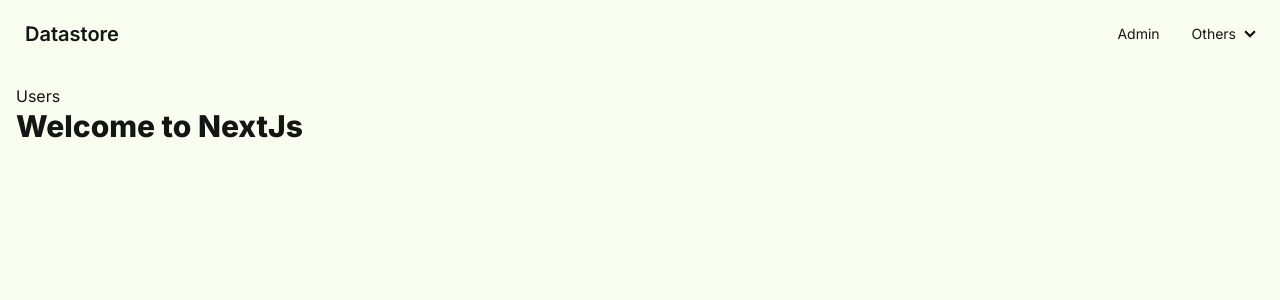
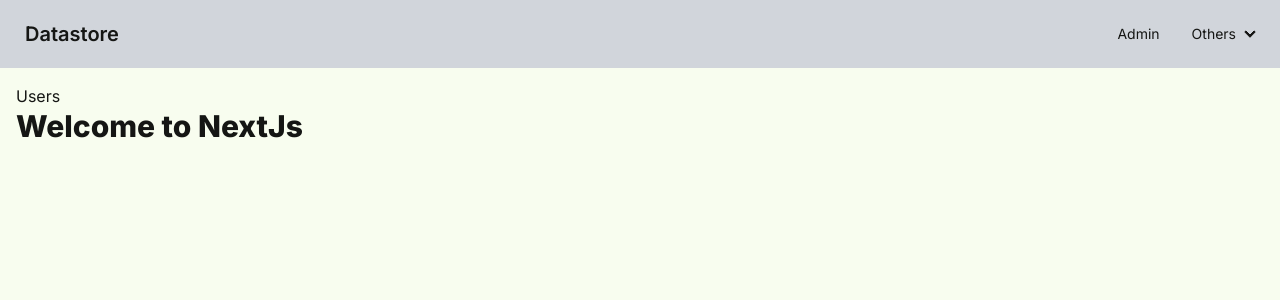
Before and after one commit to LeonelKero/next-app, a Next.js app: page / in a window 1280 px wide. Shown: the top 300 px of the page. Built offline with nearby package versions, Linux system fonts and the light colour scheme.

Commit message:
Add app level not found page

```diff
--- a/app/AppNavbar.tsx
+++ b/app/AppNavbar.tsx
@@ -2,7 +2,7 @@ import Link from "next/link";
 
 const AppNavbar = () => {
   return (
-    <div className="navbar bg-base-100">
+    <div className="navbar bg-gray-300">
       <div className="flex-1">
         <Link href={"/"} className="btn btn-ghost text-xl">
           Datastore
--- /dev/null
+++ b/app/not-found.tsx
@@ -0,0 +1,6 @@
+
+const AppPageNotFound = () => {
+  return <div>That page you are looking for doesn't exist.</div>;
+};
+
+export default AppPageNotFound;
```
Also changed, not shown: 1 other file (tests, documents, lock files or other folders).
